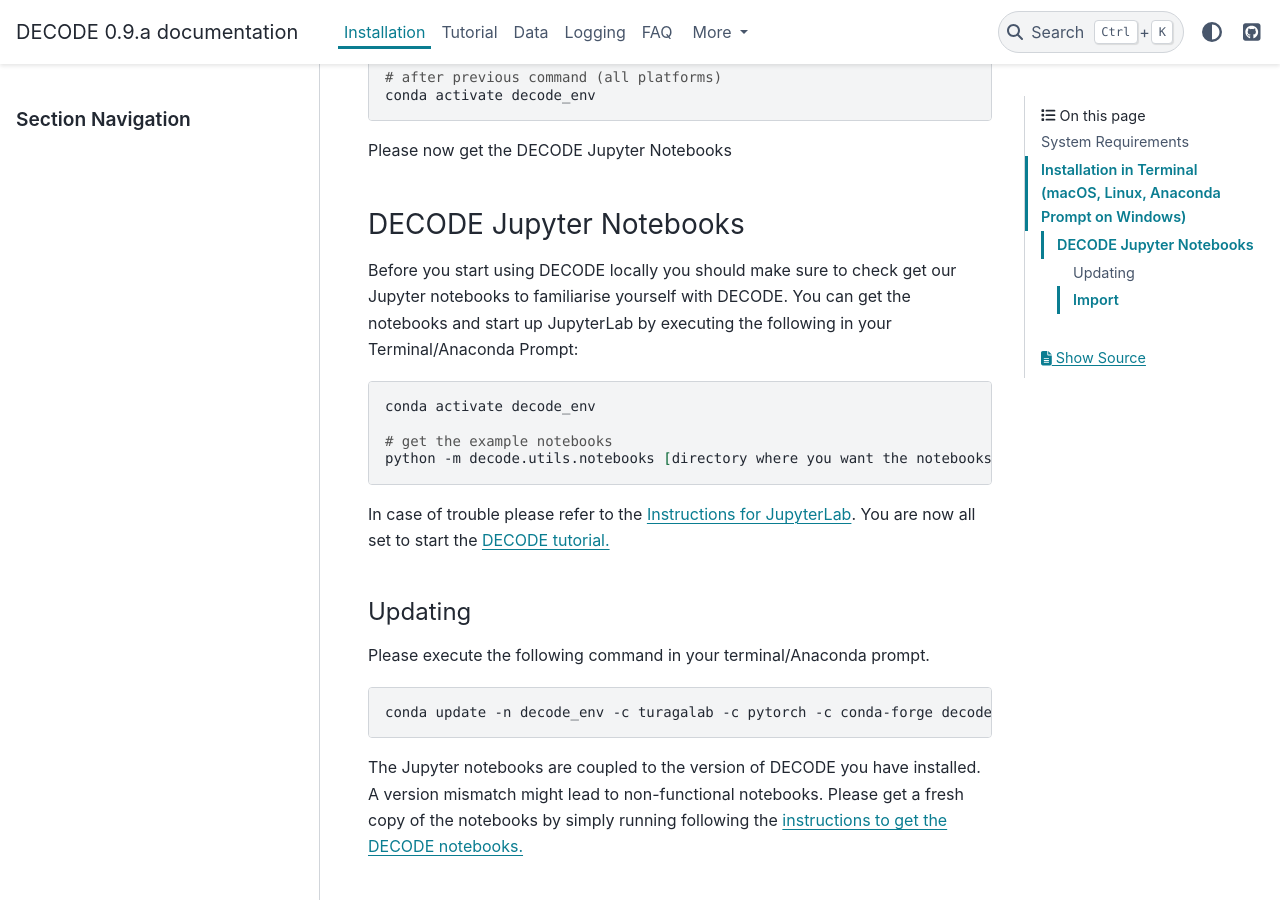
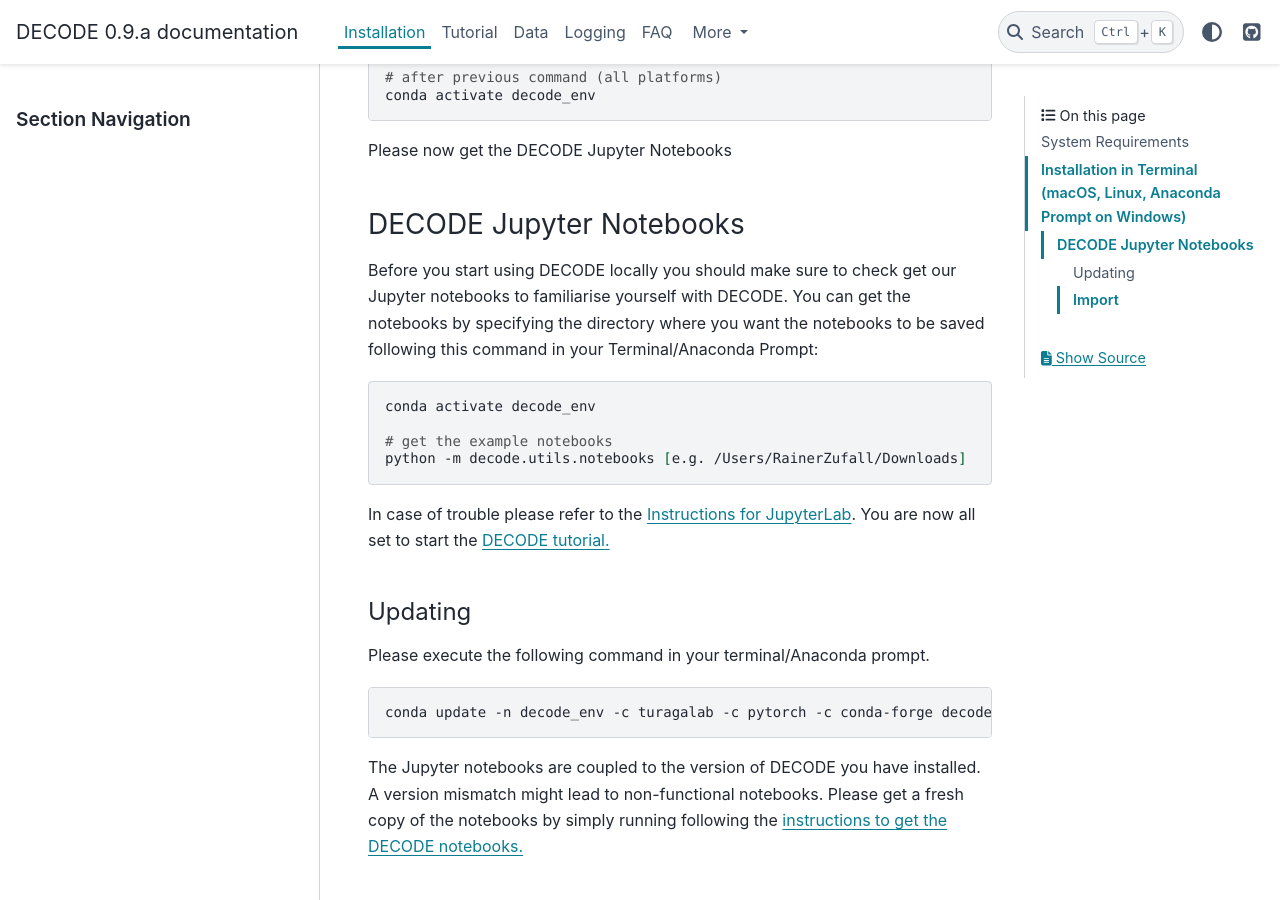
Before and after one commit to TuragaLab/DECODE, a Sphinx documentation site: the page built from docs/source/installation.rst, in a window 1280 px wide and 900 px high, scrolled down 1251 px. Built offline with Sphinx 7.4.7 and the PyData theme 0.15.4, drawn with Linux system fonts in a browser that asks for light colours.

Commit message:
Simplify install

```diff
--- a/docs/source/installation.rst
+++ b/docs/source/installation.rst
@@ -57,15 +57,15 @@ DECODE Jupyter Notebooks
 
 Before you start using DECODE locally you should make sure to check get our Jupyter notebooks
 to familiarise yourself with DECODE.
-You can get the notebooks and start up JupyterLab by executing the following in your
-Terminal/Anaconda Prompt:
+You can get the notebooks by specifying the directory where you want the notebooks to be saved following this
+command in your Terminal/Anaconda Prompt:
 
 .. code:: bash
 
     conda activate decode_env
 
     # get the example notebooks
-    python -m decode.utils.notebooks [directory where you want the notebooks, e.g. /Users/RainerZufall/Downloads]
+    python -m decode.utils.notebooks [e.g. /Users/RainerZufall/Downloads]
 
 In case of trouble please refer to the `Instructions for JupyterLab <https://jupyterlab.readthedocs.io/en/stable/getting_started/installation.html>`__.
 You are now all set to start the `DECODE tutorial. <tutorial.html>`__
```
